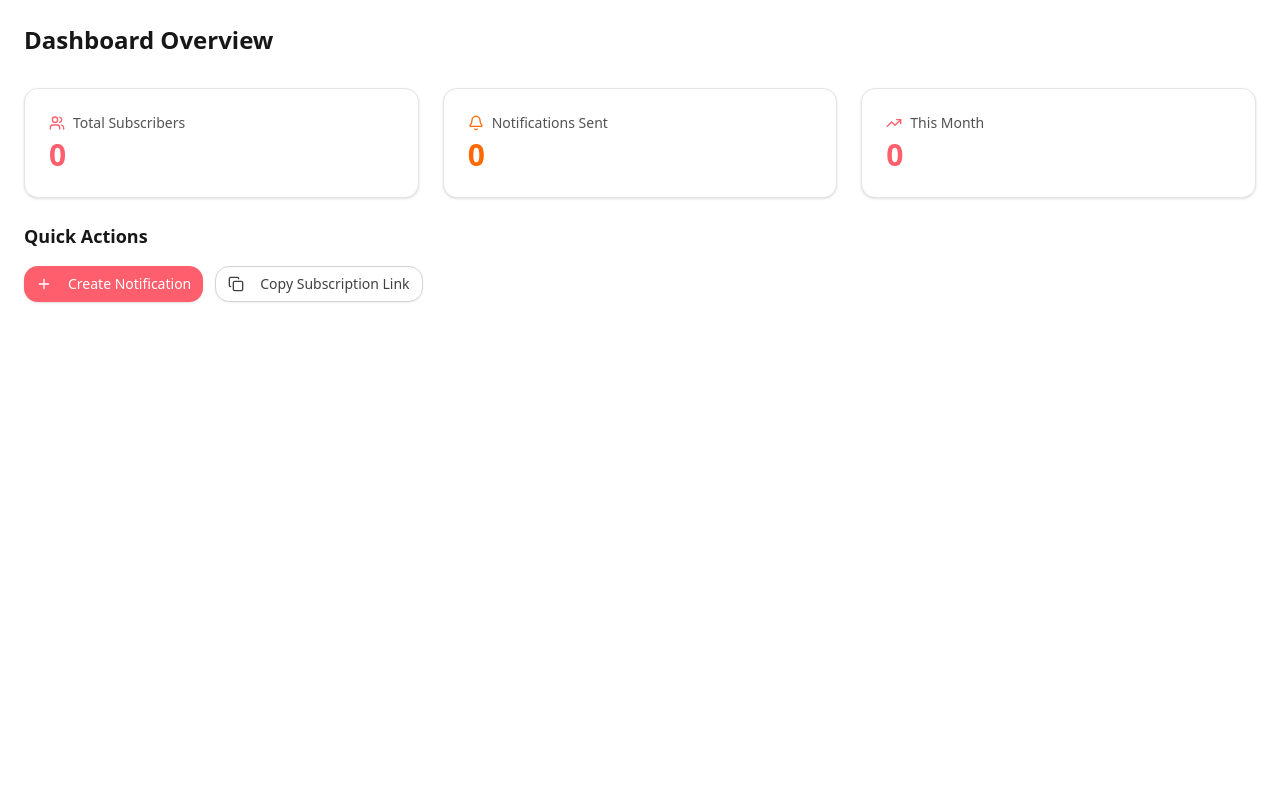
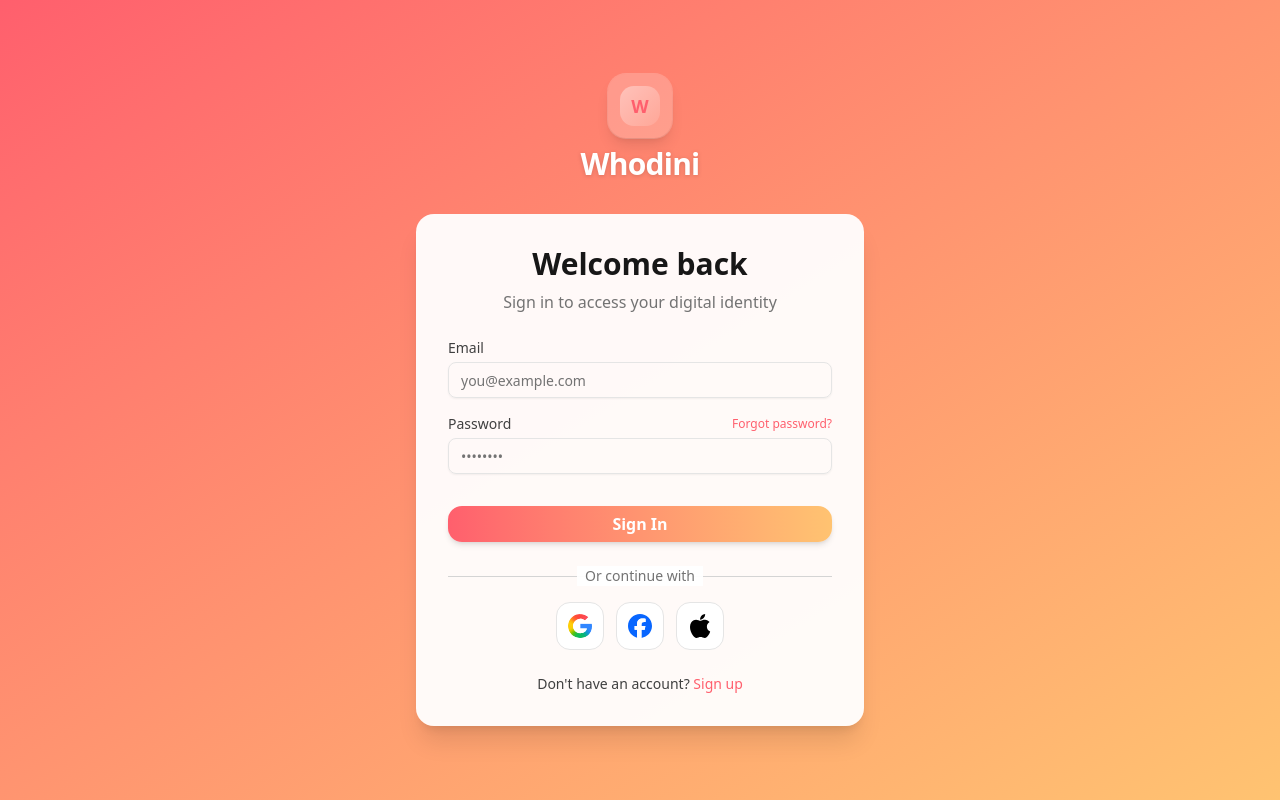
Before and after one commit to Project-Whodini/whodini-fe, a Next.js app: page / in a window 1280 px wide. Built offline with nearby package versions, Linux system fonts and the light colour scheme.

Commit message:
Fix login allow login with any email or username

```diff
--- a/src/app/page.tsx
+++ b/src/app/page.tsx
@@ -1,101 +1,196 @@
 "use client";
 
-import { Users, Bell, TrendingUp, Plus, Copy } from "lucide-react";
+import Link from "next/link";
+import { useRouter } from "next/navigation";
+import { useState } from "react";
 import { Button } from "@/components/ui/button";
-import { Card } from "@/components/ui/card";
+import { Input } from "@/components/ui/input";
+import Image from "next/image";
+import appleLogo from "@/assets/apple.svg";
+import facebookLogo from "@/assets/facebook.svg";
+import googleLogo from "@/assets/google.svg";
+import { signInWithEmailPassword } from "@/lib/indexeddb/auth";
+import { writeSession } from "@/lib/dummy/storage";
+import type { Session } from "@/lib/dummy/types";
 
-export default function PersonalPage() {
-  const copySubscriptionLink = () => {
-    // Copy subscription link to clipboard
-    const link = "https://whodini.app/subscribe/WD-P-x8m9n2k5";
-    navigator.clipboard.writeText(link);
-    // You could add a toast notification here
-  };
+export default function LoginPage() {
+  const router = useRouter();
+  const [email, setEmail] = useState("");
+  const [password, setPassword] = useState("");
+  const [isSigningIn, setIsSigningIn] = useState(false);
+  const [error, setError] = useState<string | null>(null);
 
-  const createNotification = () => {
-    // Navigate to create notification page or open modal
-    console.log("Create notification");
+  const handleSubmit = async (e: React.FormEvent) => {
+    e.preventDefault();
+    setError(null);
+
+    setIsSigningIn(true);
+    try {
+      // Demo mode: Allow any credentials to proceed
+      await new Promise((resolve) => setTimeout(resolve, 1000)); // Simulate loading
+
+      const session: Session = {
+        userId: "demo-user-id",
+        email: email || "demo@example.com",
+        displayName: "Demo User",
+        roles: [
+          {
+            accountType: "personal",
+            accountId: "demo-user-id",
+            label: "Personal",
+          },
+        ],
+        activeRoleIndex: 0,
+      };
+      writeSession(session);
+      router.push("/dashboard");
+    } catch (err) {
+      setError(err instanceof Error ? err.message : "Failed to sign in");
+    } finally {
+      setIsSigningIn(false);
+    }
   };
 
   return (
-    <div className="p-6 space-y-6">
-      {/* Header */}
-      <div className="mb-8">
-        <h1 className="text-2xl font-bold text-neutral-900">
-          Dashboard Overview
-        </h1>
-      </div>
+    <div className="min-h-screen flex items-center justify-center bg-gradient-to-br from-[#ff5f6d] to-[#ffc371]">
+      <div className="flex flex-col items-center w-full">
+        {/* Whodini App Name and Icon */}
+        <div className="mb-8 flex flex-col items-center">
+          <div className="flex h-16 w-16 items-center justify-center rounded-2xl bg-white/20 shadow-lg ring-1 ring-white/20 mb-2">
+            <div className="flex h-10 w-10 items-center justify-center rounded-xl bg-gradient-to-br from-white/40 to-white/10">
+              <span className="text-lg font-semibold text-[#ff5f6d]">W</span>
+            </div>
+          </div>
+          <span className="text-3xl font-bold tracking-tight text-white drop-shadow-sm">
+            Whodini
+          </span>
+        </div>
+        <div className="bg-white/95 rounded-2xl shadow-xl p-8 w-full max-w-md flex flex-col items-center">
+          <h1 className="text-3xl font-bold mb-2 text-center text-neutral-900">
+            Welcome back
+          </h1>
+          <p className="text-neutral-500 mb-6 text-center">
+            Sign in to access your digital identity
+          </p>
+          <form className="w-full" onSubmit={handleSubmit}>
+            <div className="mb-4">
+              <label
+                htmlFor="email"
+                className="block text-sm font-medium text-neutral-700 mb-1"
+              >
+                Email
+              </label>
+              <Input
+                id="email"
+                type="email"
+                placeholder="you@example.com"
+                value={email}
+                onChange={(e) => setEmail(e.target.value)}
+                className="w-full"
+                required
+              />
+            </div>
+            <div className="mb-2">
+              <div className="flex items-center justify-between mb-1">
+                <label
+                  htmlFor="password"
+                  className="block text-sm font-medium text-neutral-700"
+                >
+                  Password
+                </label>
+                <Link
+                  href="/auth/forgot"
+                  className="text-xs text-[#ff5f6d] hover:underline"
+                >
+                  Forgot password?
+                </Link>
+              </div>
+              <Input
+                id="password"
+                type="password"
+                placeholder="••••••••"
+                value={password}
+                onChange={(e) => setPassword(e.target.value)}
+                className="w-full"
+                required
+              />
+            </div>
+            {error && (
+              <div className="mt-4 rounded-xl border border-red-200 bg-red-50 px-4 py-3 text-sm text-red-700">
+                {error}
+              </div>
+            )}
+            <Button
+              type="submit"
+              disabled={isSigningIn}
+              className="w-full mt-6 bg-gradient-to-r from-[#ff5f6d] to-[#ffc371] text-white font-semibold text-base py-2 rounded-xl shadow-md border-0 hover:opacity-90 transition"
+            >
+              {isSigningIn ? "Signing in..." : "Sign In"}
+            </Button>
+          </form>
 
-      {/* Stats Cards */}
-      <div className="grid grid-cols-1 md:grid-cols-3 gap-6">
-        {/* Total Subscribers */}
-        <Card className="p-6 border border-neutral-200 rounded-xl bg-white shadow-sm">
-          <div className="flex items-start justify-between">
-            <div>
-              <div className="flex items-center gap-2 mb-1">
-                <Users className="w-4 h-4 text-[#ff5f6d]" />
-                <span className="text-sm font-medium text-neutral-600">
-                  Total Subscribers
+          {/* Social Login Section */}
+          <div className="w-full mt-6">
+            <div className="relative">
+              <div className="absolute inset-0 flex items-center">
+                <div className="w-full border-t border-neutral-300"></div>
+              </div>
+              <div className="relative flex justify-center text-sm">
+                <span className="px-2 bg-white/95 text-neutral-500">
+                  Or continue with
                 </span>
               </div>
-              <div className="text-3xl font-bold text-[#ff5f6d]">0</div>
+            </div>
+
+            <div className="mt-4 flex justify-center gap-3">
+              <button
+                type="button"
+                className="flex items-center justify-center w-12 h-12 rounded-xl border border-neutral-200 bg-white hover:bg-neutral-50 transition"
+              >
+                <Image
+                  src={googleLogo}
+                  alt="Google"
+                  width={24}
+                  height={24}
+                  className="w-6 h-6"
+                />
+              </button>
+              <button
+                type="button"
+                className="flex items-center justify-center w-12 h-12 rounded-xl border border-neutral-200 bg-white hover:bg-neutral-50 transition"
+              >
+                <Image
+                  src={facebookLogo}
+                  alt="Facebook"
+                  width={24}
+                  height={24}
+                  className="w-6 h-6"
+                />
+              </button>
+              <button
+                type="button"
+                className="flex items-center justify-center w-12 h-12 rounded-xl border border-neutral-200 bg-white hover:bg-neutral-50 transition"
+              >
+                <Image
+                  src={appleLogo}
+                  alt="Apple"
+                  width={24}
+                  height={24}
+                  className="w-6 h-6"
+                />
+              </button>
             </div>
           </div>
-        </Card>
 
-        {/* Notifications Sent */}
-        <Card className="p-6 border border-neutral-200 rounded-xl bg-white shadow-sm">
-          <div className="flex items-start justify-between">
-            <div>
-              <div className="flex items-center gap-2 mb-1">
-                <Bell className="w-4 h-4 text-orange-500" />
-                <span className="text-sm font-medium text-neutral-600">
-                  Notifications Sent
-                </span>
-              </div>
-              <div className="text-3xl font-bold text-orange-500">0</div>
-            </div>
+          <div className="mt-6 text-sm text-neutral-700 text-center">
+            Don&apos;t have an account?{" "}
+            <Link
+              href="/register"
+              className="text-[#ff5f6d] font-medium hover:underline"
+            >
+              Sign up
+            </Link>
           </div>
-        </Card>
-
-        {/* This Month */}
-        <Card className="p-6 border border-neutral-200 rounded-xl bg-white shadow-sm">
-          <div className="flex items-start justify-between">
-            <div>
-              <div className="flex items-center gap-2 mb-1">
-                <TrendingUp className="w-4 h-4 text-[#ff5f6d]" />
-                <span className="text-sm font-medium text-neutral-600">
-                  This Month
-                </span>
-              </div>
-              <div className="text-3xl font-bold text-[#ff5f6d]">0</div>
-            </div>
-          </div>
-        </Card>
-      </div>
-
-      {/* Quick Actions */}
-      <div className="space-y-4">
-        <h2 className="text-lg font-semibold text-neutral-900">
-          Quick Actions
-        </h2>
-        <div className="flex flex-wrap gap-3">
-          <Button
-            onClick={createNotification}
-            className="bg-[#ff5f6d] hover:bg-[#ff5f6d]/90 text-white font-medium px-4 py-2 rounded-xl shadow-sm border-0 transition-colors"
-          >
-            <Plus className="w-4 h-4 mr-2" />
-            Create Notification
-          </Button>
-
-          <Button
-            onClick={copySubscriptionLink}
-            variant="outline"
-            className="border border-neutral-300 text-neutral-700 font-medium px-4 py-2 rounded-xl hover:bg-neutral-50 transition-colors"
-          >
-            <Copy className="w-4 h-4 mr-2" />
-            Copy Subscription Link
-          </Button>
         </div>
       </div>
     </div>
```
